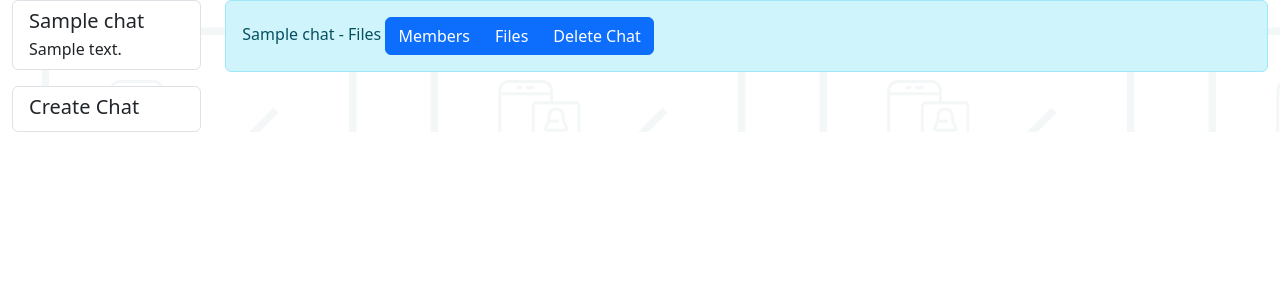
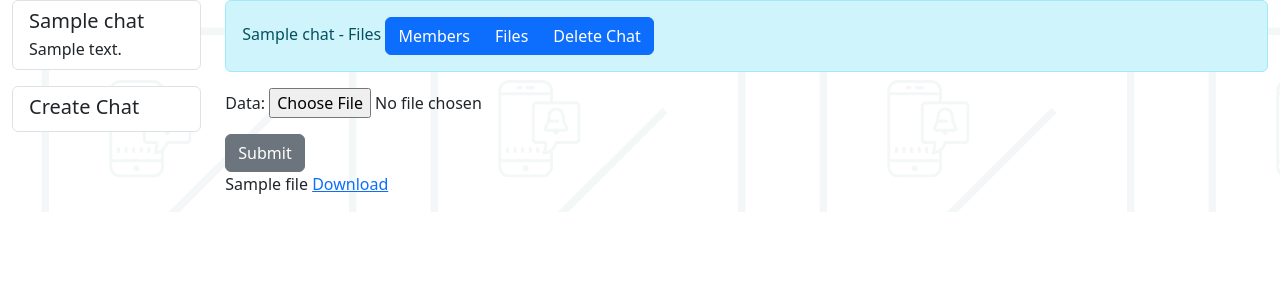
Before and after one commit to JoeJ1/WAD2_Group_Project, a Django app: a page that uses templates/chat/files.html in a window 1280 px wide. Shown: the part 76-376 px from the top of the page. Run offline with Django 3.2, Linux system fonts and the light colour scheme; a user stored in the database is signed in; tables that the repository leaves empty hold one stand-in row (values such as "Sample post").

Commit message:
can upload files but cant download

```diff
--- a/chat/forms.py
+++ b/chat/forms.py
@@ -1,7 +1,7 @@
 from django import forms
 from django.contrib.auth.models import User
 
-from chat.models import UserProfile, Chat
+from chat.models import UserProfile, Chat, File
 
 
 class UserForm(forms.ModelForm):
@@ -29,3 +29,18 @@ class ChatForm(forms.ModelForm):
     class Meta:
         model = Chat
         fields = ('name', 'description', 'image', 'users', 'owner')
+
+class FileForm(forms.ModelForm):
+
+    class Meta:
+        model = File
+        #need to fix name as it gets overwritten with actual file name
+
+
+        #to bootstrap
+        # widgets = {
+        #     'data': forms.FileField(attrs= {'class':'form-control'})
+        # }
+        # can do the same to make labels with a labels dict
+
+        fields = ['data']
--- a/chat/views.py
+++ b/chat/views.py
@@ -4,7 +4,7 @@ from django.contrib.auth.decorators import login_required
 from django.urls import reverse
 from django.contrib.auth import authenticate, login, logout
 from chat.models import Chat, File, UserProfile, Message
-from chat.forms import UserForm, UserProfileForm, ChatForm
+from chat.forms import FileForm, UserForm, UserProfileForm, ChatForm
 
 @login_required
 def leave_group_chat(request, chat_name_slug):
@@ -75,6 +75,8 @@ def delete_group_chat(request, chat_name_slug):
 @login_required
 def files(request, chat_name_slug):
     context_dict = {}
+    form = FileForm
+    context_dict['form'] = form
     try:
         chat = Chat.objects.get(slug=chat_name_slug)
         user = UserProfile.objects.filter(user=request.user)
@@ -86,6 +88,21 @@ def files(request, chat_name_slug):
     context_dict['chat_name'] = chat
     context_dict['current_user'] = user.get()
     context_dict['owner'] = chat_owner
+    context_dict['files'] = File.objects.filter(chat=chat)
+    if request.method == 'POST':
+        form = FileForm(request.POST, request.FILES)
+        if form.is_valid():
+            print('valid form')
+
+            file_instance = form.save(commit=False)
+            file_instance.chat = chat
+
+            file_instance.save()
+            return redirect(reverse('chat:files', kwargs={'chat_name_slug': chat_name_slug}))
+        else:
+            print(form.errors)
+    else:
+        form = FileForm()
     return render(request, 'chat/files.html', context_dict)
 
 @login_required
--- a/templates/chat/files.html
+++ b/templates/chat/files.html
@@ -27,4 +27,22 @@
 {% endblock %}
 
 {% block body_block %}
+{% if current_user == owner %}
+<form method="post" enctype="multipart/form-data">
+    {% csrf_token %}
+    {{ form.as_p }}
+    <input type="submit" value="Submit" class ="btn btn-secondary" />
+</form>
+
+{% endif %}
+{% if files %}
+    {% for file in files %}
+        <p>
+            {{ file }}
+            <a href="{{ MEDIA_URL }}{{ file.data }}" download>Download</a>
+        </p>
+    {% endfor %}
+{% else %}
+    There are currently no files.
+{% endif %}
 {% endblock %}
```
Also changed, not shown: media/chat_files/cat.jpg (deleted), media/chat_files/cat_7XIdDP0.jpg (deleted), media/chat_files/cat_tHU37bw.jpg (deleted).
